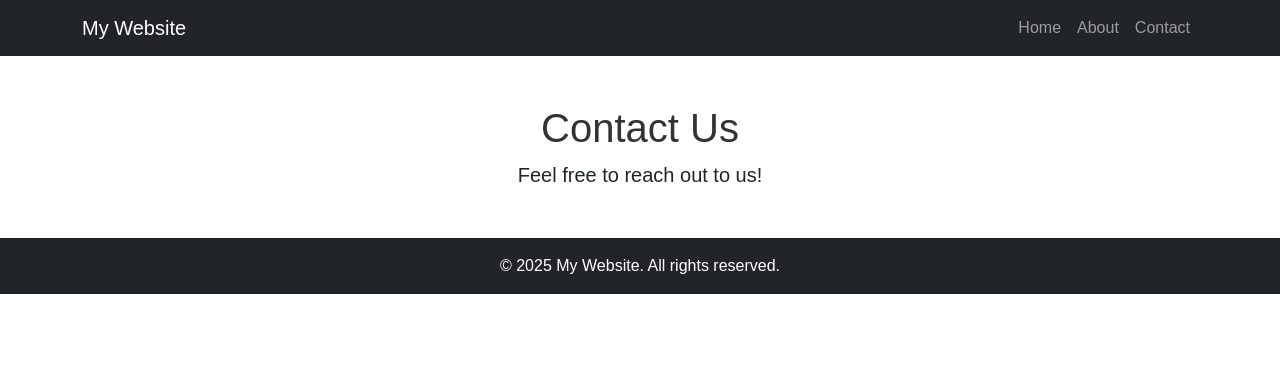
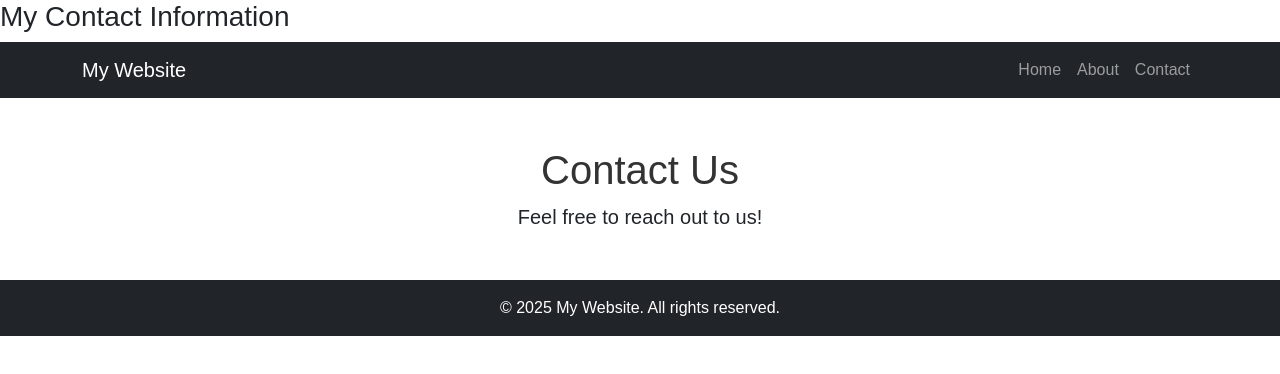
Before and after one commit to Panhakoeun/group6-github, a plain HTML site: page contact.html in a window 1280 px wide. Drawn offline with nearby package versions, Linux system fonts and the light colour scheme.

Commit message:
add contact

```diff
--- a/contact.html
+++ b/contact.html
@@ -8,6 +8,7 @@
     <link rel="stylesheet" href="style.css">
 </head>
 <body>
+    <h3>My Contact Information</h3>
     <nav class="navbar navbar-expand-lg navbar-dark bg-dark">
         <div class="container">
             <a class="navbar-brand" href="index.html">My Website</a>
```
